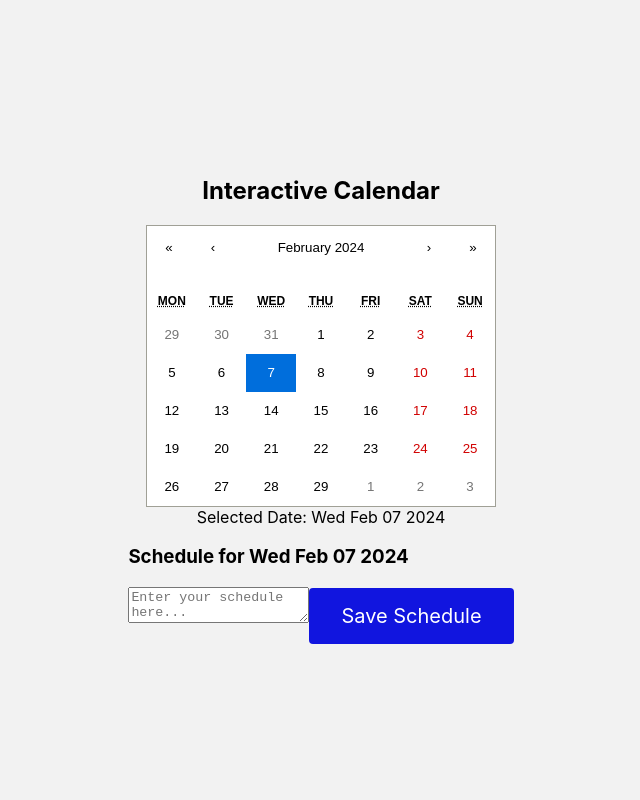
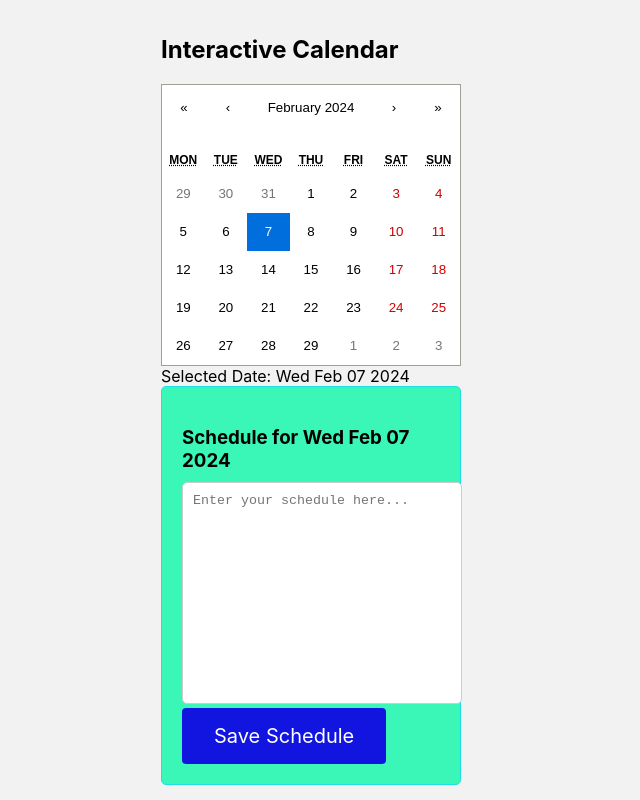
Before and after one commit to ziksona1312/ReactProjekat, a React (Create React App) app: page /kalendar in a window 1280 px wide. Shown: the whole page, without its empty margins (319-959 px from the left). Built offline with nearby package versions, Linux system fonts and the light colour scheme.

Commit message:
Promena izgleda i centriranje Schedule-a u CSS-u

```diff
--- a/src/App.css
+++ b/src/App.css
@@ -31,3 +31,28 @@
 .pocetna-dugme:hover {
   background-color: #06cdf0;
 }
+
+.schedule-container {
+  width: 300px; /* Set width for the schedule container */
+  margin-right: 20px; /* Add margin to separate it from the calendar */
+}
+
+.schedule {
+  padding: 20px;
+  border: 1px solid #1ee1e7;
+  border-radius: 5px;
+  background-color: #3af7b8;
+}
+
+.schedule h3 {
+  margin-bottom: 10px;
+}
+
+.schedule textarea {
+  width: 100%; /* Take up full width of container */
+  height: 200px; /* Set height for the text area */
+  padding: 10px;
+  border: 1px solid #ccc;
+  border-radius: 5px;
+  resize: none;
+}
--- a/src/Calendar.jsx
+++ b/src/Calendar.jsx
@@ -13,7 +13,7 @@ function CalendarPage() {
 
   return (
     <div className="pocetna">
-
+      <div className="schedule-container">
       <h2>Interactive Calendar</h2>
       <Calendar
         onChange={onChange}
@@ -23,6 +23,7 @@ function CalendarPage() {
         Selected Date: {date.toDateString()}
       </div>
       <Schedule date={date} />
+      </div>
     </div>
   );
 }
```
